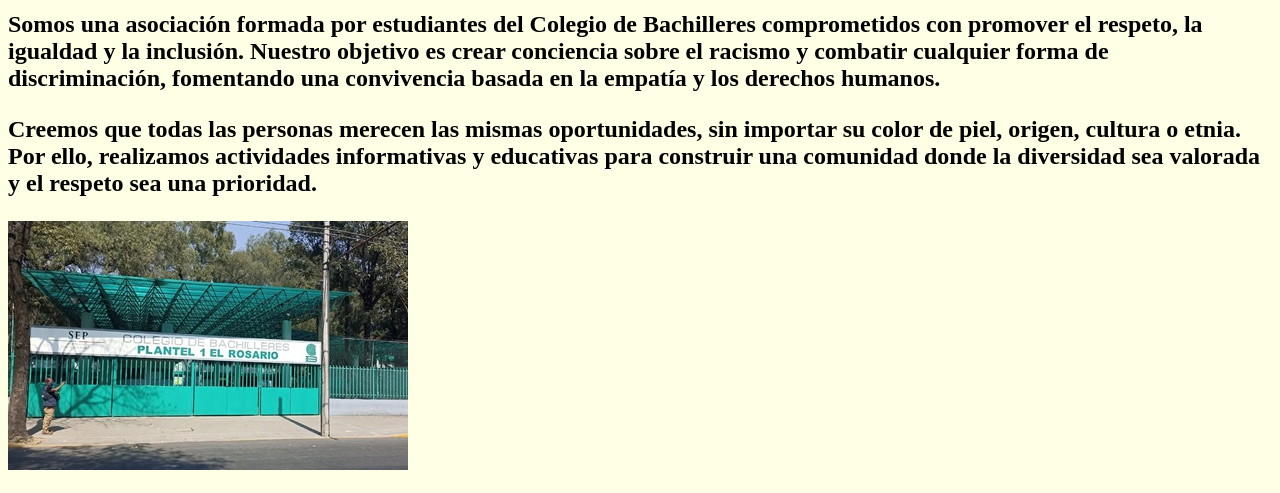
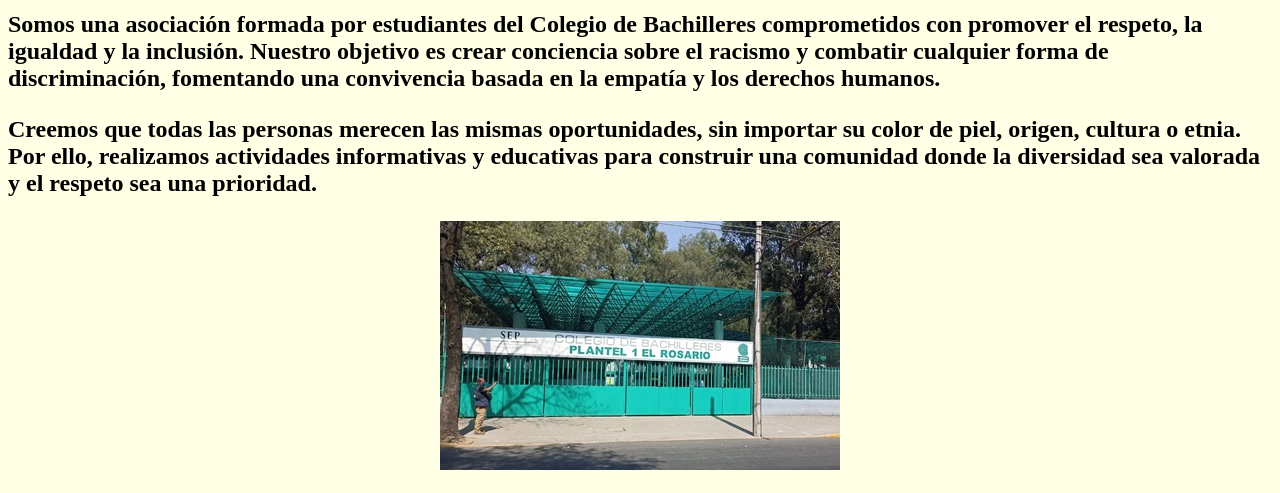
Before and after one commit to uriell24/racismoo, a plain HTML site: page nosotros.html in a window 1280 px wide. Shown: the part 148-641 px from the top of the page. Drawn offline with Linux system fonts and the light colour scheme.

Commit message:
Update nosotros.html

```diff
--- a/nosotros.html
+++ b/nosotros.html
@@ -12,7 +12,9 @@
 <h2><p>Somos una asociación formada por estudiantes del Colegio de Bachilleres comprometidos con promover el respeto, la igualdad y la inclusión. Nuestro objetivo es crear conciencia sobre el racismo y combatir cualquier forma de discriminación, fomentando una convivencia basada en la empatía y los derechos humanos.</p>
 
 <p>Creemos que todas las personas merecen las mismas oportunidades, sin importar su color de piel, origen, cultura o etnia. Por ello, realizamos actividades informativas y educativas para construir una comunidad donde la diversidad sea valorada y el respeto sea una prioridad.</p></h2>
-   <img src="imagen/Bachilleres.jpg">
+	<center>
+   <img src="imagen/bachilleres.jpg">
+	</center>
    <h1>MISION</h1>
    <h2>
    	Promover una cultura de respeto e igualdad, previniendo el racismo mediante la educación y la sensibilización.
```
